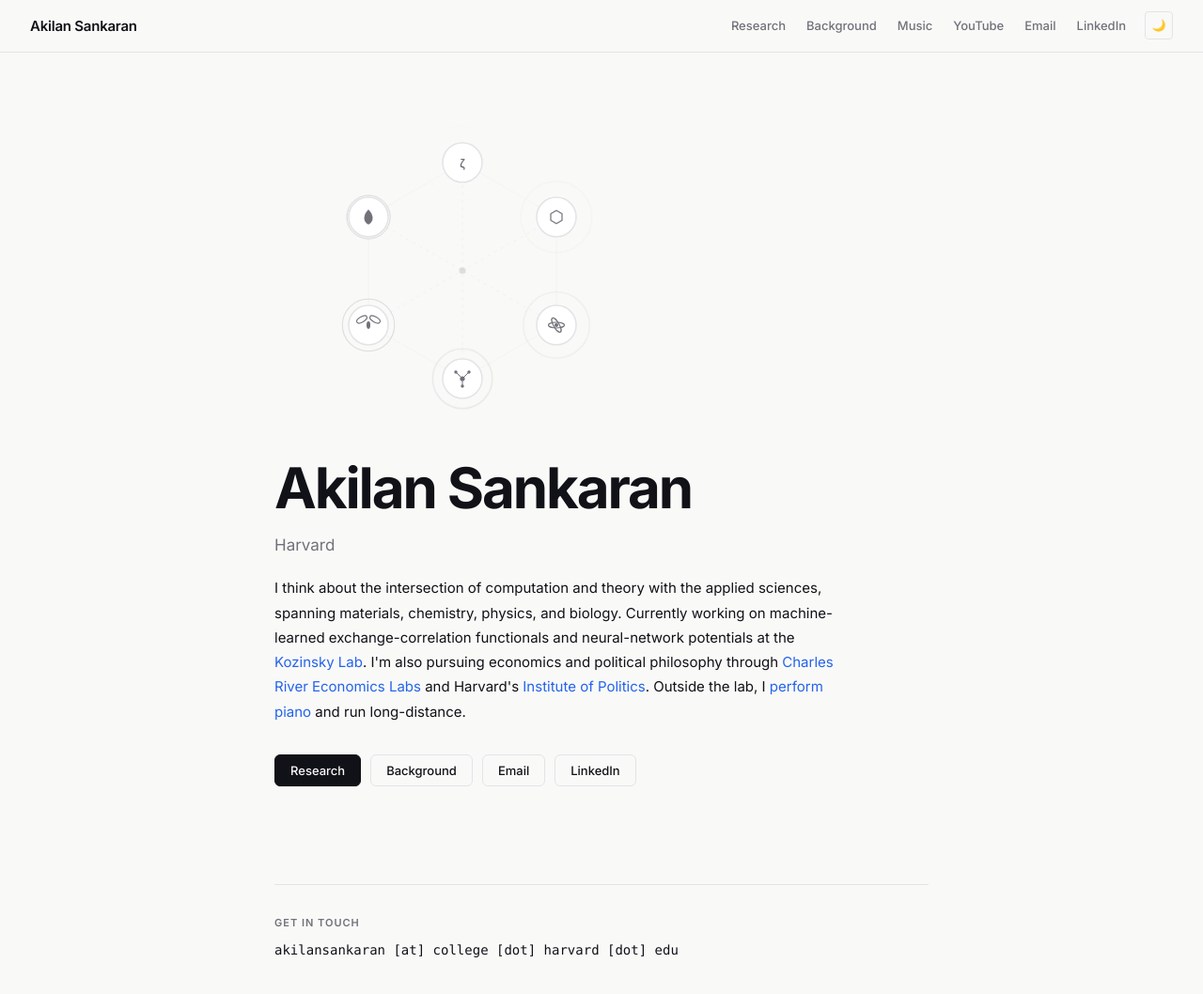
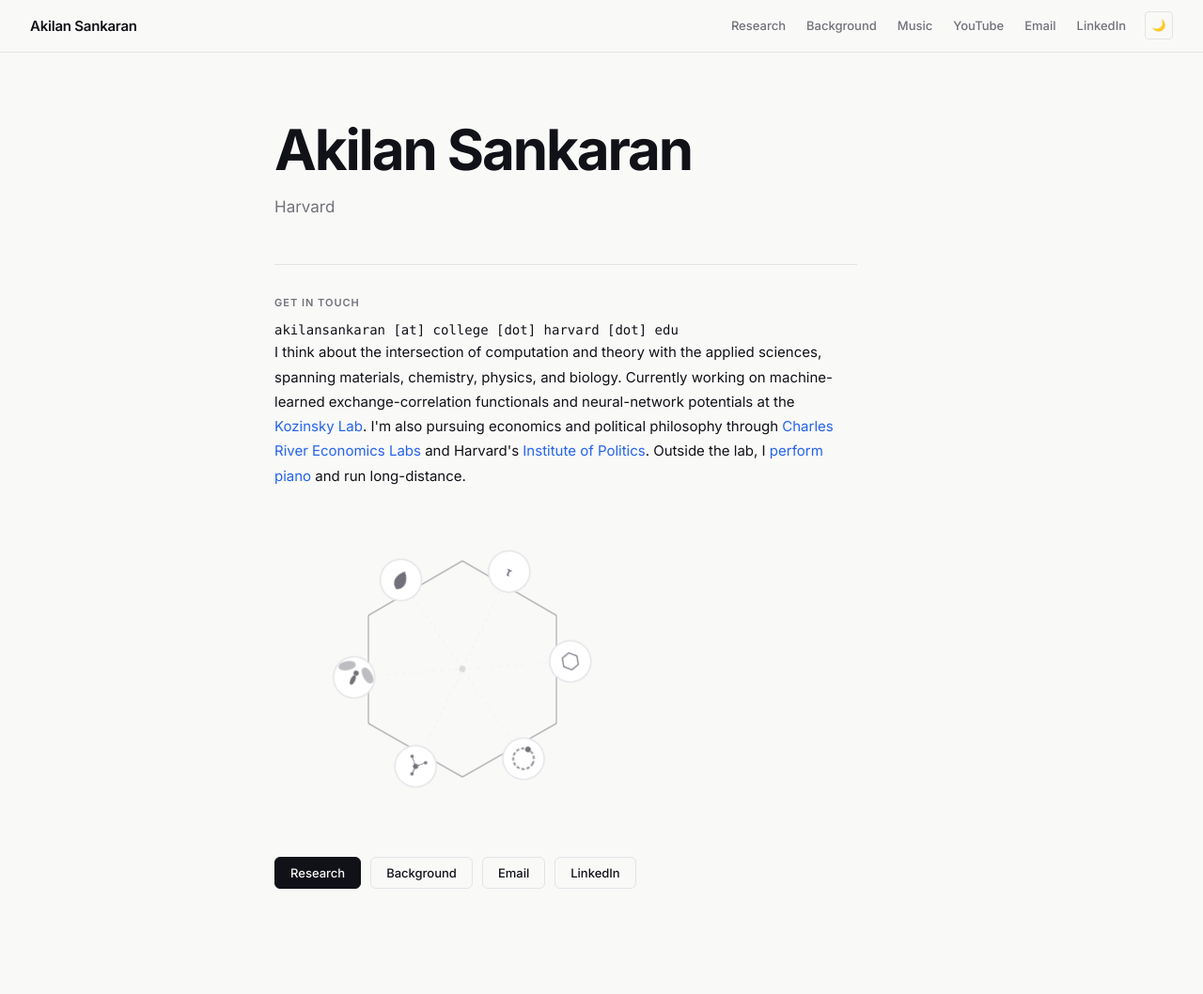
Before and after one commit to akilansankaran/akilansankaran.github.io, a Jekyll site: the page built from index.md, in a window 1280 px wide and 1102 px high. Shown: the top 1058 px of the window at 94% size. Built offline with Jekyll 4.4.1, drawn with Linux system fonts in a browser that asks for light colours; some web fonts are replaced.

Commit message:
reshuffle

```diff
--- a/assets/css/main.css
+++ b/assets/css/main.css
@@ -321,11 +321,11 @@ code, pre {
   display: block;
 }
 
-/* Outer hexagon frame */
+/* Outer hexagon frame — more visible */
 .c-ring-line {
-  stroke: var(--border);
-  stroke-width: 1;
-  opacity: 0.22;
+  stroke: var(--text-muted);
+  stroke-width: 1.5;
+  opacity: 0.45;
   transition: stroke 0.3s;
 }
 
@@ -379,19 +379,44 @@ code, pre {
   stroke-width: 2;
 }
 
-/* Ripple ring — expands outward from node center */
-.c-ripple {
+/* Slow orbital rotation of the whole constellation */
+.c-constellation {
+  transform-origin: 200px 160px;
+  animation: constellationSpin 80s linear infinite;
+}
+
+@keyframes constellationSpin {
+  from { transform: rotate(0deg); }
+  to   { transform: rotate(360deg); }
+}
+
+/* Materials hexagon spins on its own axis */
+.c-hex-spin {
+  transform-box: fill-box;
+  transform-origin: center;
+  animation: hexSpin 10s linear infinite;
+}
+
+@keyframes hexSpin {
+  from { transform: rotate(0deg); }
+  to   { transform: rotate(360deg); }
+}
+
+/* Fly wing fill */
+.c-icon-wing {
+  fill: currentColor;
+  stroke: currentColor;
+  stroke-width: 0.8;
+  opacity: 0.45;
+}
+
+/* Recombination: dashed hole ring */
+.c-icon-hole {
   fill: none;
   stroke: currentColor;
-  stroke-width: 0.8;
-  transform-box: fill-box;
-  transform-origin: center;
-  animation: cRipple 3s ease-out infinite;
-}
-
-@keyframes cRipple {
-  0%   { transform: scale(1);   opacity: 0.32; }
-  100% { transform: scale(1.9); opacity: 0; }
+  stroke-width: 2.2;
+  stroke-dasharray: 3.5 2;
+  opacity: 0.7;
 }
 
 /* Icon primitives — inherit color from .c-node */
--- a/index.md
+++ b/index.md
@@ -5,10 +5,20 @@ title: Home
 
 <div class="hero">
 
+  <h1 class="hero-name">Akilan Sankaran</h1>
+  <p class="hero-tagline">Harvard</p>
+
+  <div class="get-in-touch">
+    <p class="git-label">Get in touch</p>
+    <p class="git-email">akilansankaran [at] college [dot] harvard [dot] edu</p>
+  </div>
+
+  <p class="hero-bio">I think about the intersection of computation and theory with the applied sciences, spanning materials, chemistry, physics, and biology. Currently working on machine-learned exchange-correlation functionals and neural-network potentials at the <a href="https://mir.g.harvard.edu/">Kozinsky Lab</a>. I'm also pursuing economics and political philosophy through <a href="https://www.charlesrivereconomicslabs.org/">Charles River Economics Labs</a> and Harvard's <a href="https://iop.harvard.edu/">Institute of Politics</a>. Outside the lab, I <a href="https://www.youtube.com/channel/UC3BUUIJfTgrYauJq0PTKlng">perform piano</a> and run long-distance.</p>
+
   <div class="hero-anim">
-    <svg viewBox="0 0 400 320" class="c-svg" xmlns="http://www.w3.org/2000/svg" role="img" aria-label="Research topics">
+    <svg viewBox="0 0 400 320" class="c-svg" xmlns="http://www.w3.org/2000/svg" role="img" aria-label="Research topics constellation">
 
-      <!-- Outer hexagon frame -->
+      <!-- Static outer hexagon frame -->
       <line class="c-ring-line" x1="200" y1="45"  x2="300" y2="103"/>
       <line class="c-ring-line" x1="300" y1="103" x2="300" y2="218"/>
       <line class="c-ring-line" x1="300" y1="218" x2="200" y2="275"/>
@@ -16,87 +26,80 @@ title: Home
       <line class="c-ring-line" x1="100" y1="218" x2="100" y2="103"/>
       <line class="c-ring-line" x1="100" y1="103" x2="200" y2="45"/>
 
-      <!-- Spokes — flowing dashes, each slightly offset -->
-      <line class="c-spoke" x1="200" y1="160" x2="200" y2="45"  style="animation-delay:0s"/>
-      <line class="c-spoke" x1="200" y1="160" x2="300" y2="103" style="animation-delay:0.47s"/>
-      <line class="c-spoke" x1="200" y1="160" x2="300" y2="218" style="animation-delay:0.93s; animation-direction:reverse"/>
-      <line class="c-spoke" x1="200" y1="160" x2="200" y2="275" style="animation-delay:1.4s"/>
-      <line class="c-spoke" x1="200" y1="160" x2="100" y2="218" style="animation-delay:1.87s; animation-direction:reverse"/>
-      <line class="c-spoke" x1="200" y1="160" x2="100" y2="103" style="animation-delay:2.33s"/>
+      <!-- Everything inside rotates slowly around center (200,160) -->
+      <g class="c-constellation">
 
-      <!-- Center dot -->
-      <circle class="c-center" cx="200" cy="160" r="3.5"/>
+        <!-- Spokes — flowing dashes -->
+        <line class="c-spoke" x1="200" y1="160" x2="200" y2="45"  style="animation-delay:0s"/>
+        <line class="c-spoke" x1="200" y1="160" x2="300" y2="103" style="animation-delay:0.47s"/>
+        <line class="c-spoke" x1="200" y1="160" x2="300" y2="218" style="animation-delay:0.93s;animation-direction:reverse"/>
+        <line class="c-spoke" x1="200" y1="160" x2="200" y2="275" style="animation-delay:1.4s"/>
+        <line class="c-spoke" x1="200" y1="160" x2="100" y2="218" style="animation-delay:1.87s;animation-direction:reverse"/>
+        <line class="c-spoke" x1="200" y1="160" x2="100" y2="103" style="animation-delay:2.33s"/>
 
-      <!-- NODE 1 · Number Theory — TOP -->
-      <a href="/nt" class="c-node">
-        <circle class="c-ripple"   cx="200" cy="45" r="21" style="animation-delay:0s"/>
-        <circle class="c-node-bg"  cx="200" cy="45" r="21"/>
-        <!-- ζ (zeta function) -->
-        <text class="c-icon" x="200" y="45">ζ</text>
-        <text class="c-label" x="200" y="16" text-anchor="middle">Number Theory</text>
-      </a>
+        <!-- Center dot -->
+        <circle class="c-center" cx="200" cy="160" r="3.5"/>
 
-      <!-- NODE 2 · ML for Materials — TOP RIGHT -->
-      <a href="/mir" class="c-node">
-        <circle class="c-ripple"   cx="300" cy="103" r="21" style="animation-delay:0.5s"/>
-        <circle class="c-node-bg"  cx="300" cy="103" r="21"/>
-        <!-- Hexagonal lattice -->
-        <polygon class="c-icon-path" points="300,96 306,99.5 306,106.5 300,110 294,106.5 294,99.5"/>
-        <text class="c-label" x="328" y="107" text-anchor="start">ML · Materials</text>
-      </a>
+        <!-- NODE 1 · Number Theory — τ (Ramanujan tau / abc quality) -->
+        <a href="/nt" class="c-node">
+          <circle class="c-node-bg" cx="200" cy="45" r="22"/>
+          <text class="c-icon" x="200" y="45">τ</text>
+        </a>
 
-      <!-- NODE 3 · Carrier Recombination — BOTTOM RIGHT -->
-      <a href="/recombination" class="c-node">
-        <circle class="c-ripple"   cx="300" cy="218" r="21" style="animation-delay:1s"/>
-        <circle class="c-node-bg"  cx="300" cy="218" r="21"/>
-        <!-- Atom: two crossing elliptical orbits + nucleus -->
-        <ellipse class="c-icon-path" cx="300" cy="218" rx="8.5" ry="3"/>
-        <ellipse class="c-icon-path" cx="300" cy="218" rx="8.5" ry="3" transform="rotate(60 300 218)"/>
-        <circle  class="c-icon-dot"  cx="300" cy="218" r="2"/>
-        <text class="c-label" x="328" y="222" text-anchor="start">Recombination</text>
-      </a>
+        <!-- NODE 2 · ML for Materials — spinning hexagonal lattice -->
+        <a href="/mir" class="c-node">
+          <circle class="c-node-bg" cx="300" cy="103" r="22"/>
+          <polygon class="c-icon-path c-hex-spin"
+            points="300,94 308,98.5 308,107.5 300,112 292,107.5 292,98.5"/>
+        </a>
 
-      <!-- NODE 4 · PFAS — BOTTOM -->
-      <a href="/pfas" class="c-node">
-        <circle class="c-ripple"   cx="200" cy="275" r="21" style="animation-delay:1.5s"/>
-        <circle class="c-node-bg"  cx="200" cy="275" r="21"/>
-        <!-- CF₃ molecule: central C + 3 F atoms -->
-        <circle class="c-icon-dot"  cx="200" cy="275" r="2.6"/>
-        <circle class="c-icon-dot"  cx="193" cy="268" r="1.7"/>
-        <circle class="c-icon-dot"  cx="207" cy="268" r="1.7"/>
-        <circle class="c-icon-dot"  cx="200" cy="283" r="1.7"/>
-        <line   class="c-icon-bond" x1="200" y1="275" x2="193" y2="268"/>
-        <line   class="c-icon-bond" x1="200" y1="275" x2="207" y2="268"/>
-        <line   class="c-icon-bond" x1="200" y1="275" x2="200" y2="283"/>
-        <text class="c-label" x="200" y="304" text-anchor="middle">PFAS</text>
-      </a>
+        <!-- NODE 3 · Carrier Recombination — electron orbiting a hole -->
+        <a href="/recombination" class="c-node">
+          <circle class="c-node-bg" cx="300" cy="218" r="22"/>
+          <!-- Hole: dashed ring representing semiconductor vacancy -->
+          <circle class="c-icon-hole" cx="300" cy="218" r="11"/>
+          <!-- Electron: orbits the hole via SMIL -->
+          <circle class="c-icon-dot" cx="300" cy="207" r="3">
+            <animateTransform attributeName="transform" type="rotate"
+              from="0 300 218" to="360 300 218"
+              dur="2.2s" repeatCount="indefinite"/>
+          </circle>
+        </a>
 
-      <!-- NODE 5 · Drosophila — BOTTOM LEFT -->
-      <a href="/flylab" class="c-node">
-        <circle class="c-ripple"   cx="100" cy="218" r="21" style="animation-delay:2s"/>
-        <circle class="c-node-bg"  cx="100" cy="218" r="21"/>
-        <!-- Fly: two wing ellipses + body -->
-        <ellipse class="c-icon-path" cx="93"  cy="212" rx="6" ry="2.8" transform="rotate(-30 93 212)"/>
-        <ellipse class="c-icon-path" cx="107" cy="212" rx="6" ry="2.8" transform="rotate(30 107 212)"/>
-        <ellipse class="c-icon-dot"  cx="100" cy="218" rx="2" ry="4"/>
-        <text class="c-label" x="72" y="222" text-anchor="end">Drosophila</text>
-      </a>
+        <!-- NODE 4 · PFAS — CF₃ molecule -->
+        <a href="/pfas" class="c-node">
+          <circle class="c-node-bg" cx="200" cy="275" r="22"/>
+          <circle class="c-icon-dot"  cx="200" cy="275" r="2.8"/>
+          <circle class="c-icon-dot"  cx="192" cy="267" r="1.8"/>
+          <circle class="c-icon-dot"  cx="208" cy="267" r="1.8"/>
+          <circle class="c-icon-dot"  cx="200" cy="284" r="1.8"/>
+          <line   class="c-icon-bond" x1="200" y1="275" x2="192" y2="267"/>
+          <line   class="c-icon-bond" x1="200" y1="275" x2="208" y2="267"/>
+          <line   class="c-icon-bond" x1="200" y1="275" x2="200" y2="284"/>
+        </a>
 
-      <!-- NODE 6 · Droplet Hydrodynamics — TOP LEFT -->
-      <a href="/hydrodynamics" class="c-node">
-        <circle class="c-ripple"   cx="100" cy="103" r="21" style="animation-delay:2.5s"/>
-        <circle class="c-node-bg"  cx="100" cy="103" r="21"/>
-        <!-- Teardrop (pointed top, round base) -->
-        <path class="c-icon-drop" d="M100,95 C106,101 106,108 100,111 C94,108 94,101 100,95 Z"/>
-        <text class="c-label" x="72" y="107" text-anchor="end">Hydrodynamics</text>
-      </a>
+        <!-- NODE 5 · Drosophila — larger, clearer fly -->
+        <a href="/flylab" class="c-node">
+          <circle class="c-node-bg" cx="100" cy="218" r="22"/>
+          <!-- Wings: semi-filled ellipses angled outward -->
+          <ellipse class="c-icon-wing" cx="88"  cy="210" rx="9"   ry="4.5" transform="rotate(-35 88 210)"/>
+          <ellipse class="c-icon-wing" cx="112" cy="210" rx="9"   ry="4.5" transform="rotate(35 112 210)"/>
+          <!-- Thorax + abdomen -->
+          <ellipse class="c-icon-dot"  cx="100" cy="221" rx="2.5" ry="5.5"/>
+          <!-- Head -->
+          <circle  class="c-icon-dot"  cx="100" cy="213" r="2.8"/>
+        </a>
 
+        <!-- NODE 6 · Droplet Hydrodynamics — teardrop -->
+        <a href="/hydrodynamics" class="c-node">
+          <circle class="c-node-bg" cx="100" cy="103" r="22"/>
+          <path class="c-icon-drop" d="M100,93 C108,101 108,110 100,114 C92,110 92,101 100,93 Z"/>
+        </a>
+
+      </g>
     </svg>
   </div>
 
-  <h1 class="hero-name">Akilan Sankaran</h1>
-  <p class="hero-tagline">Harvard</p>
-  <p class="hero-bio">I think about the intersection of computation and theory with the applied sciences, spanning materials, chemistry, physics, and biology. Currently working on machine-learned exchange-correlation functionals and neural-network potentials at the <a href="https://mir.g.harvard.edu/">Kozinsky Lab</a>. I'm also pursuing economics and political philosophy through <a href="https://www.charlesrivereconomicslabs.org/">Charles River Economics Labs</a> and Harvard's <a href="https://iop.harvard.edu/">Institute of Politics</a>. Outside the lab, I <a href="https://www.youtube.com/channel/UC3BUUIJfTgrYauJq0PTKlng">perform piano</a> and run long-distance.</p>
   <div class="hero-links">
     <a href="/research" class="btn-primary">Research</a>
     <a href="/coursework" class="btn-secondary">Background</a>
@@ -105,8 +108,3 @@ title: Home
   </div>
 
 </div>
-
-<div class="get-in-touch">
-  <p class="git-label">Get in touch</p>
-  <p class="git-email">akilansankaran [at] college [dot] harvard [dot] edu</p>
-</div>
```
